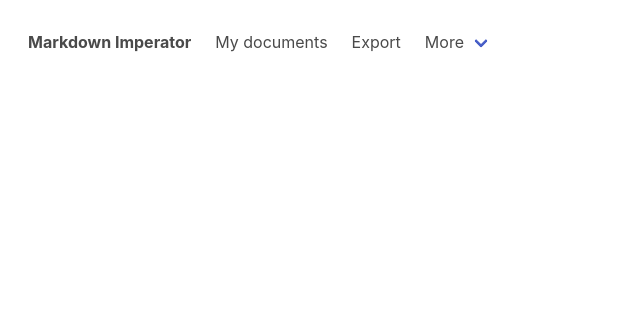
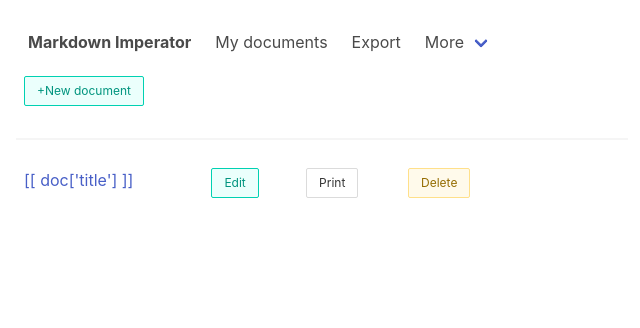
Before and after one commit to byoso/Markdown_imperator, a Flask app: template templates/index.html in a window 1280 px wide. Shown: the top 328 px of the page, without its empty margins (0-640 px from the left). Run offline with Flask 2, Linux system fonts and the light colour scheme; the template is opened without the code that fills it, so the values that code supplies are empty.

Commit message:
vue.js in index.html

```diff
--- a/main.py
+++ b/main.py
@@ -29,7 +29,7 @@
     categories = db().model('category').all()
 
     context = {
-        'docs': documents,
+        'docs': documents.jsonify(),
         'cats': categories,
     }
     return render_template('index.html', **context)
--- a/templates/_base.html
+++ b/templates/_base.html
@@ -5,6 +5,9 @@
 	<head>
 		<meta charset="UTF-8" />
         <meta name="viewport" content="width=device-width, initial-scale=1">
+        <!-- vue js 3 -->
+        <script src="https://unpkg.com/vue@3"></script>
+        <!-- bulma -->
         <link rel="stylesheet" type= "text/css" href="/style/bulma.css">
 
         <title> MD Imperator </title>
--- a/templates/edit.html
+++ b/templates/edit.html
@@ -103,7 +103,7 @@
             document.getElementById('editor').style.display = 'none';
             document.getElementById('navbar').style.display = 'none';
             document.getElementById('render_sc').style.display = 'none';
-            print();
+            window.print();
             document.getElementById('navbar').style.display = 'block';
             document.getElementById('editor').style.display = 'block';
             document.getElementById('render_sc').style.display = 'block';
--- a/templates/index.html
+++ b/templates/index.html
@@ -2,22 +2,61 @@
 
 {% block content %}
 
+<div id="app">
+    <div class="columns">
+        <div class="column is-6">
+            <a href="{{ url_for('new_file') }}"
+            class="button is-primary is-small is-light is-outlined m-2">+New document</a>
+            <hr>
+            <table class="table is-striped is-narrow">
+                <tr v-for="doc in docs" >
+                    <td><a :href="">[[ doc['title'] ]]</a></td>
+                    <td><a :href="'edit/'+[[ doc['id'] ]]"
+                        class="button is-primary is-small is-light is-outlined">Edit</a></td>
+                    <td><a :href="" class="button is-small">Print</a></td>
+                    <td><label class="button is-small is-light is-outlined is-warning"
+                        @click="checked(doc['id'])">Delete</label>
+                    <a :href="'delete/' + [[ doc['id'] ]]" class="button is-danger is-small"
+                     :id="'confirm_'+doc['id']" style="visibility: hidden;">confirm</a></td>
+                </tr>
+            </table>
+        </div>
+        <div class="column">
 
-        {% if docs %}
-        <a href="{{ url_for('new_file') }}" class="button is-primary m-2">+New document</a>
-        <hr>
-            {% for doc in docs %}
-            <div class="columns">
-                <div class="column">
-                    <a href="{{ url_for('edit', doc_id=doc.id) }}">{{doc.title}}</a>
-                </div>
-                <div class="column">
-                    <a href="{{ url_for('delete_doc', doc_id=doc.id) }}" class="button is-danger">delete</a>
-                </div>
+        </div>
+    </div>
 
-            </div>
-
-            {% endfor %}
-        {% endif %}
 
 {% endblock content %}
+
+{% block script %}
+<script>
+    const docs = {{ docs | safe }};
+    const { createApp } = Vue
+
+    createApp({
+        delimiters: ['[[', ']]'],
+        data() {
+            return {
+            docs: docs,
+            }
+        },
+        methods:{
+            checked(id) {
+                if (this.checked) {
+                    console.log(id)
+                    del_button = document.getElementById('confirm_'+id)
+                    if (del_button.style.visibility == 'hidden'){
+                        del_button.style.visibility = "visible"
+                    } else {
+                        del_button.style.visibility = "hidden"
+                    }
+                    console.log(del_button.style.visibility)
+                }
+            },
+        },
+
+    }).mount('#app')
+</script>
+
+{% endblock script %}
```
Also changed, not shown: README.MD, database/MD_imperator_db.sqlite3.
